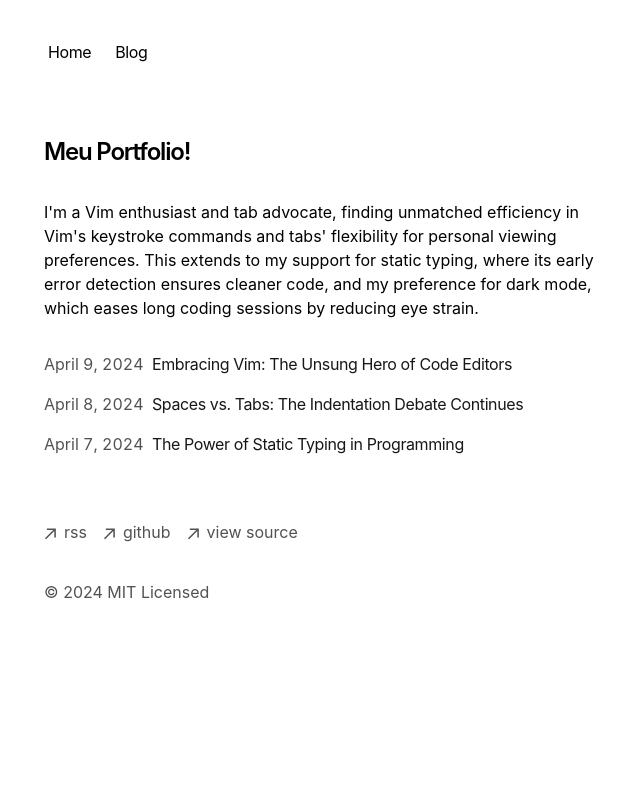
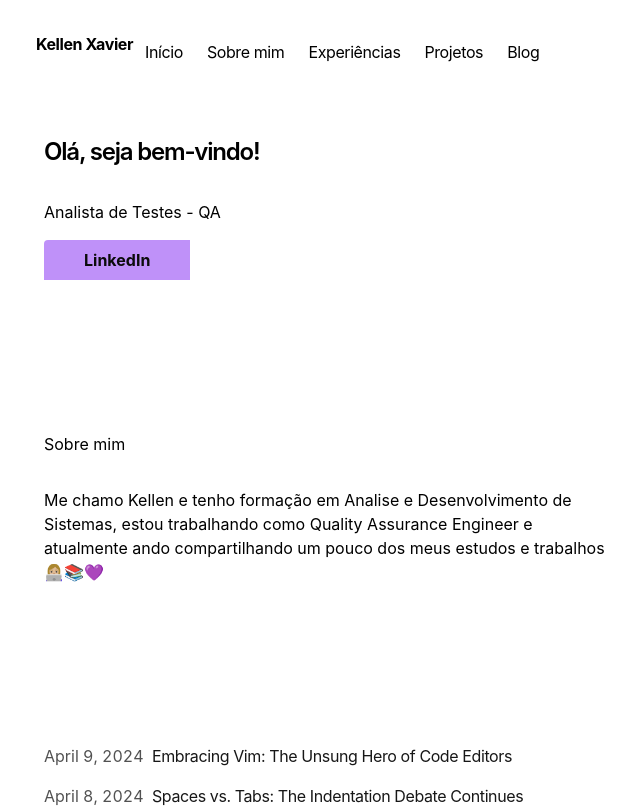
Before and after one commit to kellen-xavier/portfolio-ladydebug, a Next.js app: page / in a window 1280 px wide. Shown: the top 808 px of the page, without its empty margins (308-948 px from the left). Built offline with nearby package versions, Linux system fonts and the light colour scheme.

Commit message:
feat: criar page apresentacao

```diff
--- a/app/components/nav.tsx
+++ b/app/components/nav.tsx
@@ -2,11 +2,20 @@ import Link from 'next/link'
 
 const navItems = {
   '/': {
-    name: 'Home',
+    name: 'Início',
+  },
+  '/sobre': {
+    name: 'Sobre mim',
+  },
+  '/experiencia': {
+    name: 'Experiências',
+  },
+  '/projetos': {
+    name: 'Projetos',
   },
   '/blog': {
     name: 'Blog',
-  }
+  },
 }
 
 export function Navbar() {
@@ -15,9 +24,12 @@ export function Navbar() {
       <div className="lg:sticky lg:top-20">
         <nav
           className="flex flex-row items-start relative px-0 pb-0 fade md:overflow-auto scroll-pr-6 md:relative"
-          id="nav"
-        >
-          <div className="flex flex-row space-x-0 pr-10">
+          id="nav">
+
+          <div className="flex flex-row space-x-0 pr-12">
+              <div className="flex">
+                <p className="text-primary font-sans font-bold">Kellen Xavier</p>
+              </div>
             {Object.entries(navItems).map(([path, { name }]) => {
               return (
                 <Link
--- /dev/null
+++ b/app/components/styles/Page.module.css
@@ -0,0 +1,16 @@
+.linkedinButton {
+    background: #BF91F9;
+    color: #0B0B0B;
+    font-weight: bold;
+    width: 145px;
+    height: 39px;
+    margin-top: 424px;
+    left: 352px;
+    padding: 10px 40px 10px 40px;
+    border-radius: 4px 0px 0px 0px;
+  }
+
+  .linkedinButton:hover {
+    background-color: #cca5e2;
+    opacity: 1;
+}
--- a/app/layout.tsx
+++ b/app/layout.tsx
@@ -11,15 +11,15 @@ import { baseUrl } from './sitemap'
 export const metadata: Metadata = {
   metadataBase: new URL(baseUrl),
   title: {
-    default: 'Next.js Portfolio Starter',
+    default: 'Portfolio Kellen',
     template: '%s | Next.js Portfolio Starter',
   },
   description: 'This is my portfolio.',
   openGraph: {
-    title: 'My Portfolio',
+    title: 'Meu Portfolio',
     description: 'This is my portfolio.',
     url: baseUrl,
-    siteName: 'My Portfolio',
+    siteName: 'Me Portfolio',
     locale: 'en_US',
     type: 'website',
   },
--- a/app/page.tsx
+++ b/app/page.tsx
@@ -1,18 +1,32 @@
 import { BlogPosts } from 'app/components/posts'
+import Link from 'next/link'
+import styles from './components/styles/Page.module.css'
 
 export default function Page() {
   return (
     <section>
-      <h1 className="mb-8 text-2xl font-semibold tracking-tighter">
-        Meu Portfolio!
-      </h1>
-      <p className="mb-4">
-        {`I'm a Vim enthusiast and tab advocate, finding unmatched efficiency in
-        Vim's keystroke commands and tabs' flexibility for personal viewing
-        preferences. This extends to my support for static typing, where its
-        early error detection ensures cleaner code, and my preference for dark
-        mode, which eases long coding sessions by reducing eye strain.`}
-      </p>
+      <div>
+        <h1 className="mb-8 text-2xl font-semibold tracking-tighter">
+          Olá, seja bem-vindo!
+        </h1>
+        <p> Analista de Testes - QA </p> <br></br>
+        <Link
+          href="https://www.linkedin.com/in/kellen-xavier"
+          target="_blank"
+          className={styles.linkedinButton}>
+          LinkedIn
+        </Link>
+
+      </div>
+
+      <div className="my-40">
+        <h1>Sobre mim</h1>
+        <p className="my-8">
+          {`Me chamo Kellen e tenho formação em Analise e Desenvolvimento de Sistemas,
+          estou trabalhando como Quality Assurance Engineer
+          e atualmente ando compartilhando um pouco dos meus estudos e trabalhos 👩🏼‍💻📚💜`}
+        </p>
+      </div>
       <div className="my-8">
         <BlogPosts />
       </div>
--- /dev/null
+++ b/eslint.config.mjs
@@ -0,0 +1,9 @@
+// @ts-check
+
+import eslint from '@eslint/js';
+import tseslint from 'typescript-eslint';
+
+export default tseslint.config(
+  eslint.configs.recommended,
+  ...tseslint.configs.recommended,
+);
--- /dev/null
+++ b/tailwind.config.js
@@ -0,0 +1,17 @@
+/** @type {import('tailwindcss').Config} */
+export const content = [
+    './pages/**/*.{js,ts,jsx,tsx}',
+    './components/**/*.{js,ts,jsx,tsx}',
+];
+export const theme = {
+    extend: {
+        colors: {
+            'primary': '#1f2937', // Cor primária
+            'secondary': '#f97316', // Cor secundária
+        },
+        fontFamily: {
+            'sans': ['Inter', 'sans-serif'], // Fonte principal
+        },
+    },
+};
+export const plugins = [];
```
Also changed, not shown: package.json (+10 -2 lines), 1 other file (tests, documents, lock files or other folders).
